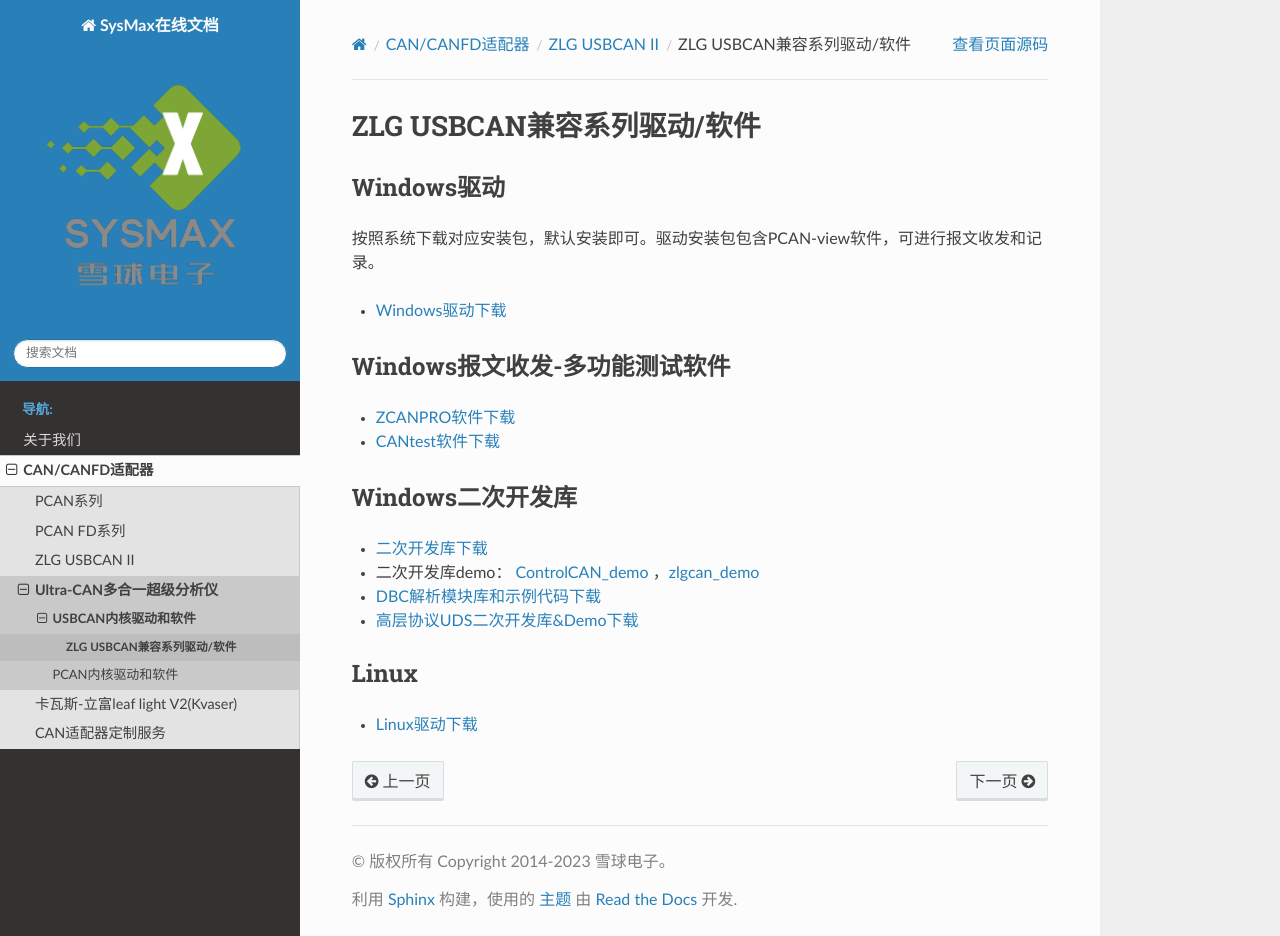
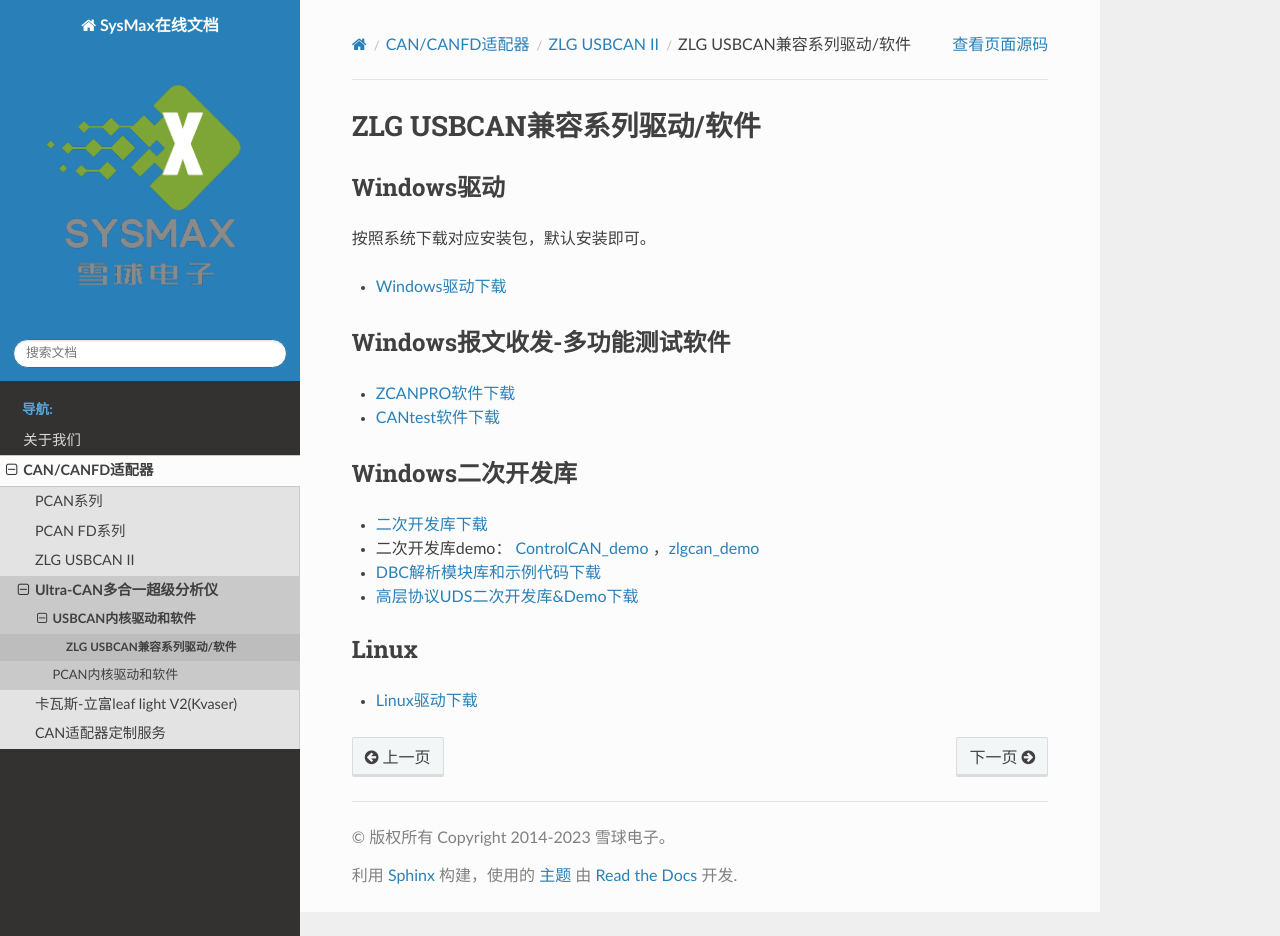
Before and after one commit to sysmax4cn/sysmax-cn-doc, a Sphinx documentation site: the page built from source/CAN/ZLG-USBCAN_driver.rst, in a window 1280 px wide and 936 px high. Built offline with Sphinx 7.4.7 and the Read the Docs theme 2.0.0, drawn with Linux system fonts in a browser that asks for light colours.

Commit message:
delete pcan-view in USBCAN driver

```diff
--- a/source/CAN/ZLG-USBCAN_driver.rst
+++ b/source/CAN/ZLG-USBCAN_driver.rst
@@ -3,7 +3,7 @@
 
 Windows驱动
 ------------
-按照系统下载对应安装包，默认安装即可。驱动安装包包含PCAN-view软件，可进行报文收发和记录。
+按照系统下载对应安装包，默认安装即可。
 
 - `Windows驱动下载`_
 
```
